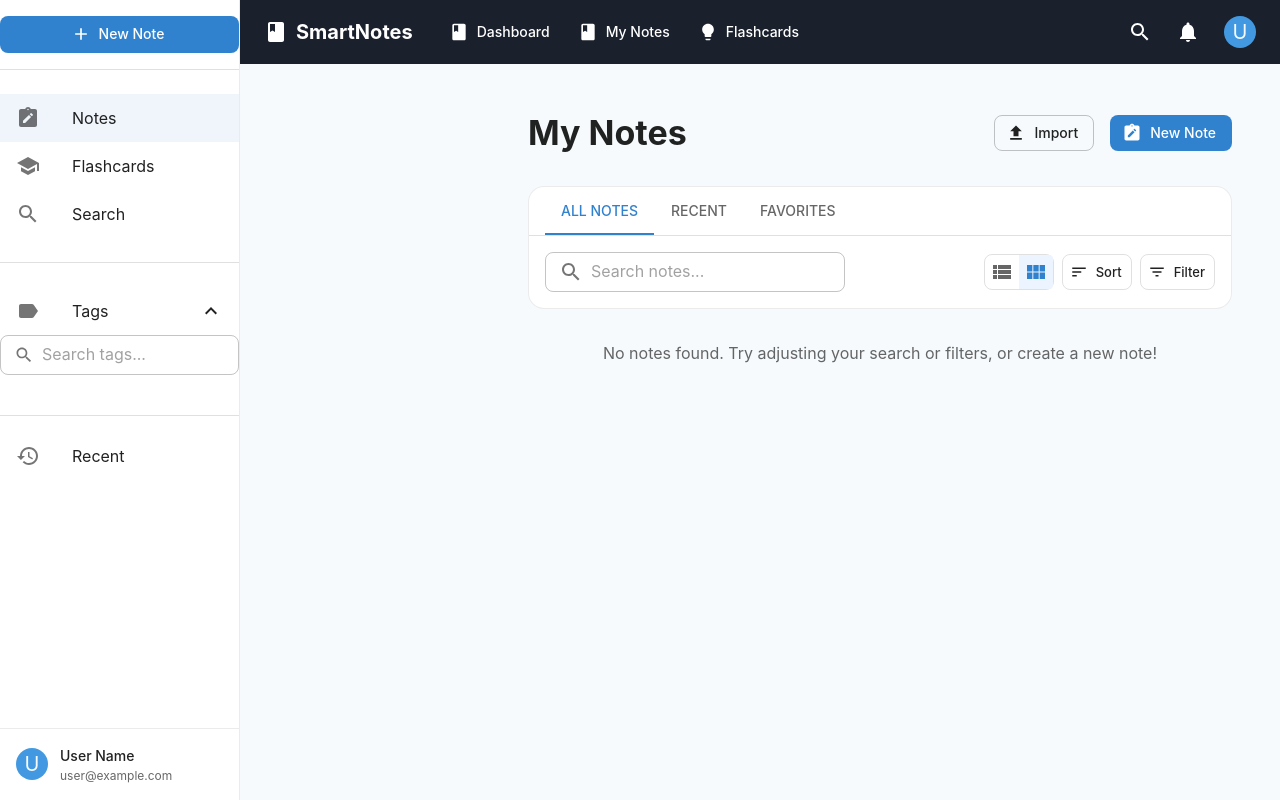
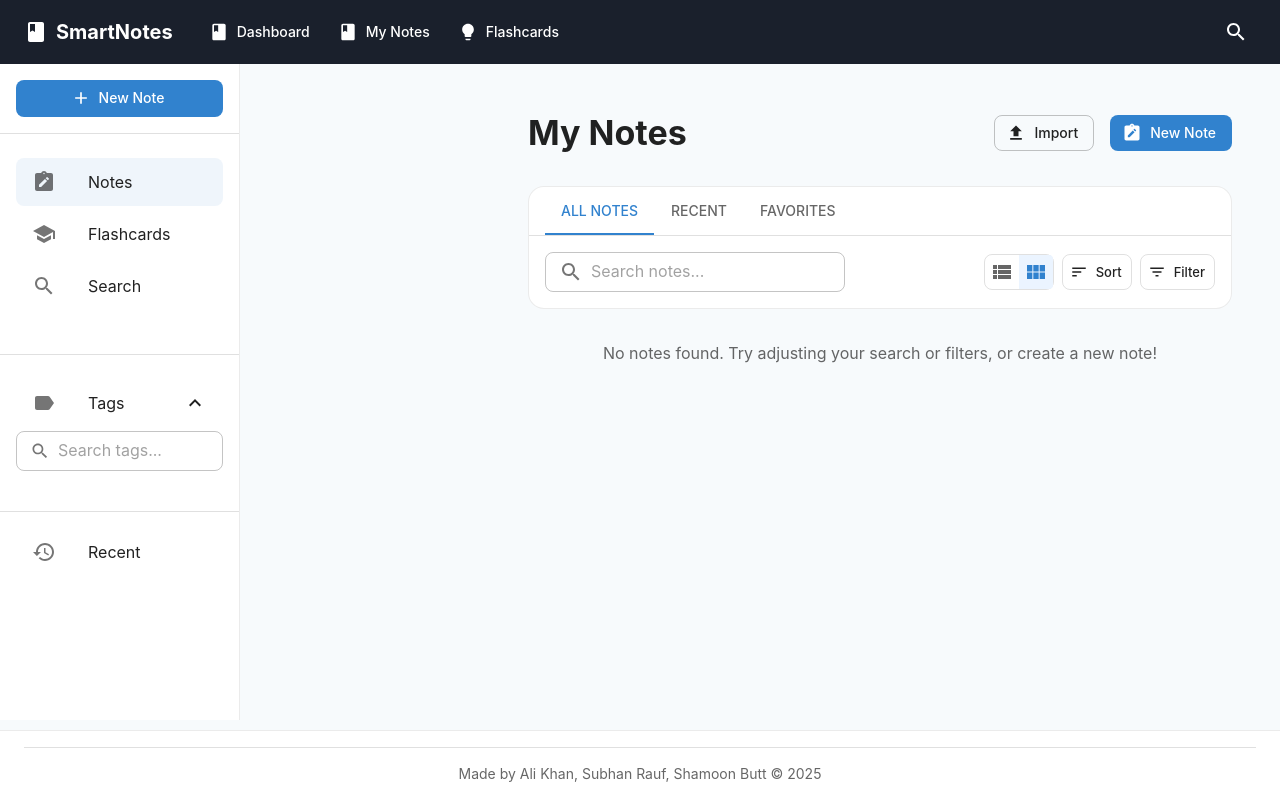
Before and after one commit to Wocx32/smart-note-organizer, a React (Vite) app in the folder frontend/: page /notes in a window 1280 px wide. Built offline with nearby package versions, Linux system fonts and the light colour scheme.

Commit message:
few UI fixes (removed icons, header footer adjust)

```diff
--- /dev/null
+++ b/frontend/src/components/Footer.jsx
@@ -0,0 +1,33 @@
+import { Box, Typography, Divider } from '@mui/material';
+
+const Footer = () => {
+  return (
+    <Box
+      component="footer"
+      sx={{
+        py: 2,
+        px: 3,
+        mt: 'auto',
+        backgroundColor: '#ffffff',
+        borderTop: '1px solid rgba(0, 0, 0, 0.08)',
+        width: '100%',
+        position: 'fixed',
+        bottom: 0,
+        left: 0,
+        right: 0
+      }}
+    >
+      <Divider sx={{ mb: 2 }} />
+      <Typography
+        variant="body2"
+        color="text.secondary"
+        align="center"
+        sx={{ fontSize: '0.875rem' }}
+      >
+        Made by Ali Khan, Subhan Rauf, Shamoon Butt © 2025
+      </Typography>
+    </Box>
+  );
+};
+
+export default Footer;
--- a/frontend/src/components/Layout.jsx
+++ b/frontend/src/components/Layout.jsx
@@ -1,16 +1,15 @@
 import { Outlet } from 'react-router-dom';
 import Navbar from './Navbar';
 import Sidebar from './Sidebar';
+import Footer from './Footer';
 import { Box, Toolbar } from '@mui/material';
 
 const drawerWidth = 240; // Match the sidebar width
 
 const Layout = () => {
   return (
-    <Box sx={{ display: 'flex', flexDirection: 'column', height: '100vh', overflow: 'hidden' }}>
+    <Box sx={{ display: 'flex', height: '100vh', overflow: 'hidden' }}>
       <Navbar drawerWidth={drawerWidth} />
-      <Toolbar />
-      <Box sx={{ display: 'flex', flexGrow: 1, backgroundColor: '#f7fafc', overflow: 'hidden' }}>
       <Sidebar />
       <Box
         component="main"
@@ -18,7 +17,9 @@ const Layout = () => {
           flexGrow: 1,
           p: 3,
           overflow: 'auto',
-            height: 'calc(100vh - 64px)', // Subtract navbar height
+          height: '100vh',
+          display: 'flex',
+          flexDirection: 'column',
           '&::-webkit-scrollbar': {
             width: '8px',
             height: '8px',
@@ -36,8 +37,11 @@ const Layout = () => {
           },
         }}
       >
+        <Toolbar />
+        <Box sx={{ flexGrow: 1, pb: 8 }}>
           <Outlet />
         </Box>
+        <Footer />
       </Box>
     </Box>
   );
--- a/frontend/src/components/Navbar.jsx
+++ b/frontend/src/components/Navbar.jsx
@@ -1,7 +1,7 @@
 import { useState } from 'react';
 import { Link, useNavigate } from 'react-router-dom';
-import { AppBar, Toolbar, Typography, Button, IconButton, Drawer, List, ListItem, ListItemButton, ListItemText, Box, Avatar } from '@mui/material';
-import { Menu as MenuIcon, Notifications, Book, Lightbulb, Settings, Search as SearchIcon } from '@mui/icons-material';
+import { AppBar, Toolbar, Typography, Button, IconButton, Drawer, List, ListItem, ListItemButton, ListItemText, Box } from '@mui/material';
+import { Menu as MenuIcon, Book, Lightbulb, Search as SearchIcon } from '@mui/icons-material';
 
 const Navbar = ({ drawerWidth }) => {
   const navigate = useNavigate();
@@ -27,8 +27,7 @@ const Navbar = ({ drawerWidth }) => {
         elevation={0}
         sx={{
           backgroundColor: '#1a202c',
-          width: { sm: `calc(100% - ${drawerWidth}px)` },
-          ml: { sm: `${drawerWidth}px` },
+          width: '100%',
           zIndex: (theme) => theme.zIndex.drawer + 1
         }}
       >
@@ -82,7 +81,6 @@ const Navbar = ({ drawerWidth }) => {
             color="inherit"
             onClick={() => navigate('/search')}
             sx={{
-              mr: 1,
               '&:hover': {
                 backgroundColor: 'rgba(255, 255, 255, 0.1)'
               }
@@ -90,12 +88,6 @@ const Navbar = ({ drawerWidth }) => {
           >
             <SearchIcon />
           </IconButton>
-
-          <IconButton color="inherit">
-            <Notifications />
-          </IconButton>
-
-          <Avatar sx={{ ml: 2, bgcolor: '#4299E1', width: 32, height: 32 }}>U</Avatar>
         </Toolbar>
       </AppBar>
 
--- a/frontend/src/components/Sidebar.jsx
+++ b/frontend/src/components/Sidebar.jsx
@@ -100,7 +100,10 @@ const Sidebar = ({ onTagSelect }) => {
           width: drawerWidth,
           boxSizing: 'border-box',
           borderRight: '1px solid rgba(0, 0, 0, 0.08)',
-          backgroundColor: '#ffffff'
+          backgroundColor: '#ffffff',
+          height: 'calc(100vh - 64px - 80px)',
+          position: 'fixed',
+          top: '64px'
         },
         display: { xs: 'none', sm: 'block' },
       }}
@@ -115,7 +118,8 @@ const Sidebar = ({ onTagSelect }) => {
           display: 'flex',
           justifyContent: 'center',
           alignItems: 'center',
-          mb: 2
+          mb: 2,
+          px: 2
         }}>
           <Button
             variant="contained"
@@ -137,12 +141,18 @@ const Sidebar = ({ onTagSelect }) => {
 
         <Divider sx={{ mb: 2 }} />
 
+        <Box sx={{ px: 2, mb: 2 }}>
           <List>
             {menuItems.map((item) => (
               <ListItem key={item.text} disablePadding>
                 <ListItemButton
                   selected={location.pathname === item.path}
                   onClick={() => navigate(item.path)}
+                  sx={{
+                    borderRadius: 1,
+                    mb: 0.5,
+                    '&:hover': { backgroundColor: 'rgba(0, 0, 0, 0.04)' }
+                  }}
                 >
                   <ListItemIcon>
                     {item.icon}
@@ -152,12 +162,21 @@ const Sidebar = ({ onTagSelect }) => {
               </ListItem>
             ))}
           </List>
+        </Box>
 
         <Divider sx={{ my: 2 }} />
 
+        <Box sx={{ px: 2 }}>
           <List>
             <ListItem disablePadding>
-            <ListItemButton onClick={() => setExpanded(!expanded)}>
+              <ListItemButton
+                onClick={() => setExpanded(!expanded)}
+                sx={{
+                  borderRadius: 1,
+                  mb: 0.5,
+                  '&:hover': { backgroundColor: 'rgba(0, 0, 0, 0.04)' }
+                }}
+              >
                 <ListItemIcon>
                   <Label />
                 </ListItemIcon>
@@ -190,6 +209,7 @@ const Sidebar = ({ onTagSelect }) => {
                     sx={{
                       pl: 4,
                       borderRadius: 1,
+                      mb: 0.5,
                       '&:hover': { backgroundColor: 'rgba(0, 0, 0, 0.04)' }
                     }}
                   >
@@ -208,6 +228,7 @@ const Sidebar = ({ onTagSelect }) => {
                     sx={{
                       pl: 4,
                       borderRadius: 1,
+                      mb: 0.5,
                       '&:hover': { backgroundColor: 'rgba(0, 0, 0, 0.04)' }
                     }}
                   >
@@ -226,6 +247,7 @@ const Sidebar = ({ onTagSelect }) => {
                     sx={{
                       pl: 4,
                       borderRadius: 1,
+                      mb: 0.5,
                       '&:hover': { backgroundColor: 'rgba(0, 0, 0, 0.04)' }
                     }}
                   >
@@ -241,32 +263,29 @@ const Sidebar = ({ onTagSelect }) => {
               </List>
             </Collapse>
           </List>
+        </Box>
 
         <Divider sx={{ my: 2 }} />
 
+        <Box sx={{ px: 2 }}>
           <ListItem disablePadding>
-          <ListItemButton onClick={() => navigate('/recent')}>
+            <ListItemButton
+              onClick={() => navigate('/recent')}
+              sx={{
+                borderRadius: 1,
+                mb: 0.5,
+                '&:hover': { backgroundColor: 'rgba(0, 0, 0, 0.04)' }
+              }}
+            >
               <ListItemIcon>
                 <History />
               </ListItemIcon>
               <ListItemText primary="Recent" />
             </ListItemButton>
           </ListItem>
-
+        </Box>
 
         <Box sx={{ flexGrow: 1 }} />
-
-        <Box sx={{ p: 2, borderTop: '1px solid rgba(0, 0, 0, 0.08)' }}>
-          <Box sx={{ display: 'flex', alignItems: 'center' }}>
-            <Avatar sx={{ width: 32, height: 32, bgcolor: '#4299E1' }}>U</Avatar>
-            <Box sx={{ ml: 1.5 }}>
-              <Typography variant="subtitle2">User Name</Typography>
-              <Typography variant="body2" color="text.secondary" sx={{ fontSize: '0.75rem' }}>
-                user@example.com
-              </Typography>
-            </Box>
-          </Box>
-        </Box>
       </Box>
 
       <NewNoteDialog
```
Lines whose indentation alone changed are shown as unchanged.
